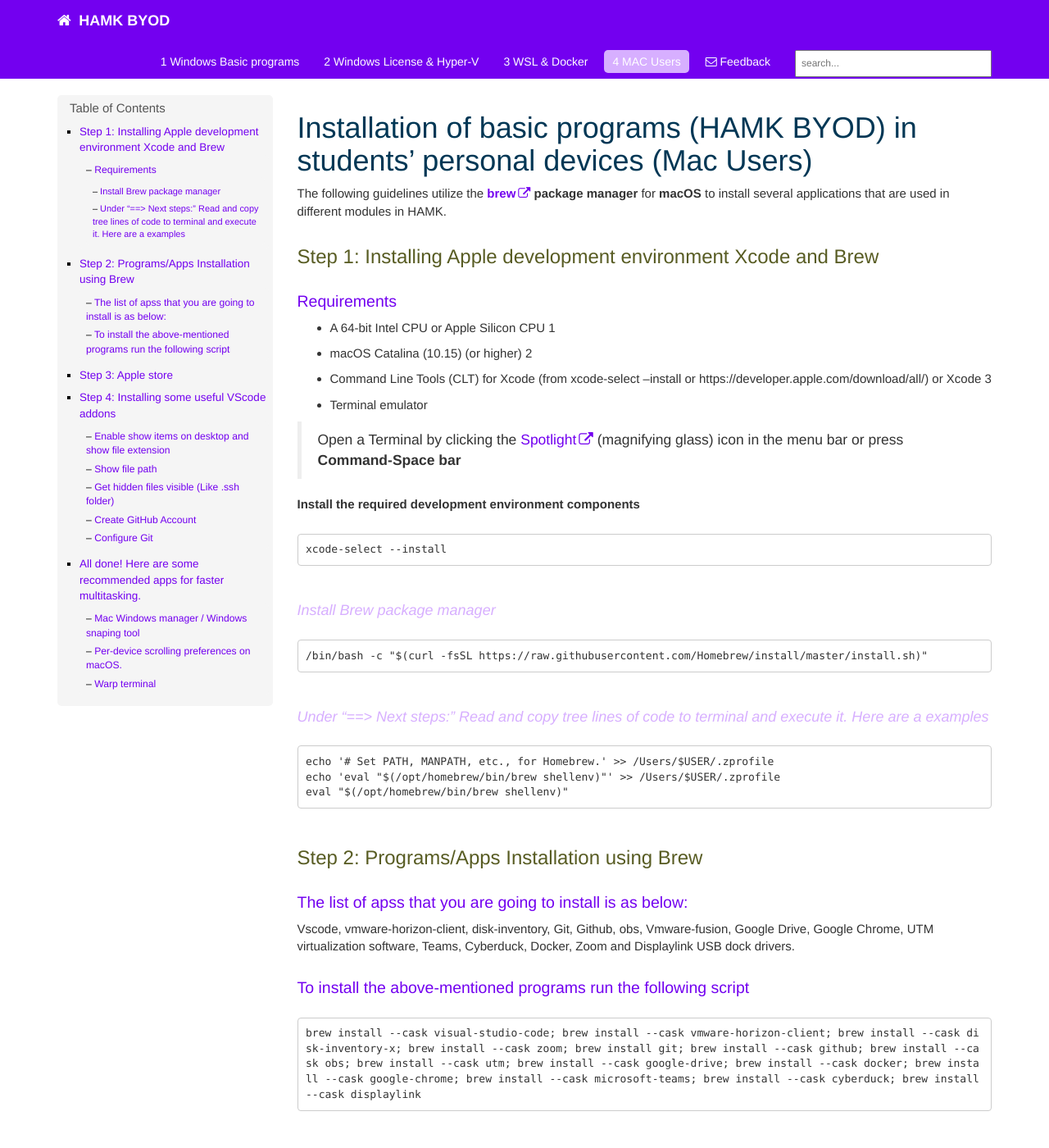
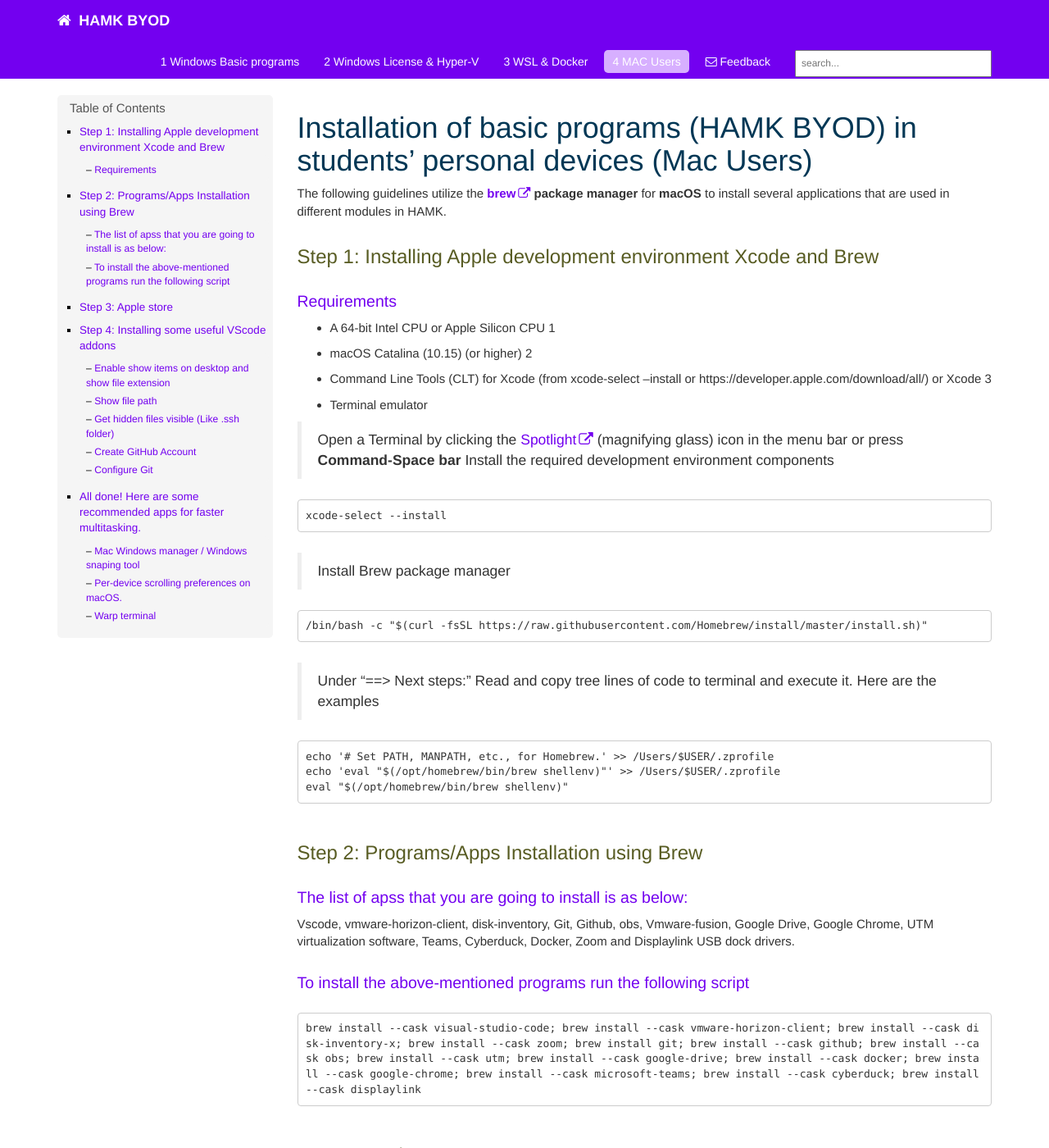
Before and after one commit to tkohonen/tkohonen.github.io, a Jekyll site: the page built from HAMK_BASIC_Software_MacUsers.md, in a window 1280 px wide and 1400 px high. Shown: the whole window at 82% size. Built offline with Jekyll 4.4.1, drawn with Linux system fonts in a browser that asks for light colours; our own code applies the rules of GitHub Pages for plain Markdown files; comment, search, counter and statistics services are not loaded.

Commit message:
MAC Update 3

````diff
--- a/HAMK_BASIC_Software_MacUsers.md
+++ b/HAMK_BASIC_Software_MacUsers.md
@@ -11,17 +11,19 @@ The following guidelines utilize the **[brew](https://brew.sh/) package manager*
 * Terminal emulator
 
 > Open a Terminal by clicking the [Spotlight](https://support.apple.com/guide/mac-help/search-with-spotlight-mchlp1008/mac) (magnifying glass) icon in the menu bar or press **Command-Space bar**
+> Install the required development environment components
 
-**Install the required development environment components**
 ```
 xcode-select --install
 ```
-#### Install Brew package manager
+> Install Brew package manager
+
 ```
 /bin/bash -c "$(curl -fsSL https://raw.githubusercontent.com/Homebrew/install/master/install.sh)"
 ```
 
-#### Under "==> Next steps:" Read and copy tree lines of code to terminal and execute it. Here are a examples
+> Under "==> Next steps:" Read and copy tree lines of code to terminal and execute it. Here are the examples
+
 ```
 echo '# Set PATH, MANPATH, etc., for Homebrew.' >> /Users/$USER/.zprofile
 echo 'eval "$(/opt/homebrew/bin/brew shellenv)"' >> /Users/$USER/.zprofile
````
